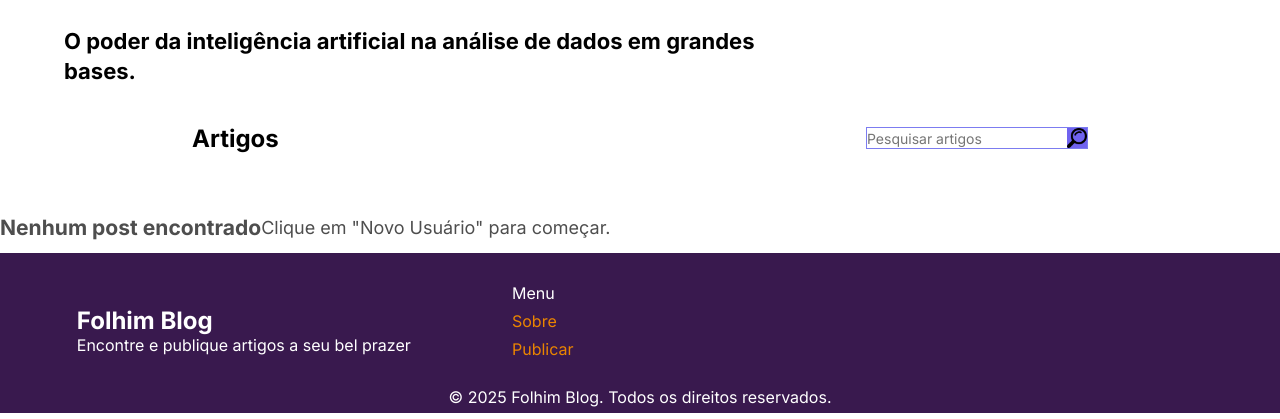
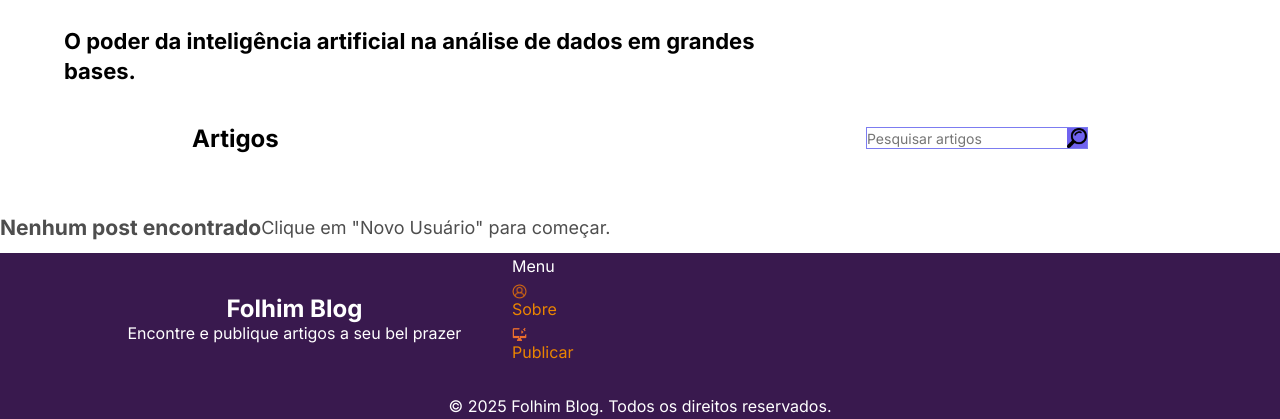
Before and after one commit to Imerso2/PROJETO_BLOG-S4, a plain HTML site: page Folhim/Pages/Home/Home.html in a window 1280 px wide. Shown: the part 1026-1445 px from the top of the page. Drawn offline with Linux system fonts and the light colour scheme; no server answers.

Commit message:
footer na pasta certa

```diff
--- a/Folhim/Pages/Home/Home.html
+++ b/Folhim/Pages/Home/Home.html
@@ -119,8 +119,8 @@
             </div>
             <div class="menu">
                 <p class="DepoisMuda" >Menu</p>
-                <a href="../../Pages/Home/Sobre.html" class="footerLink"> Sobre</a>
-                <a href="../../Pages/Blogs/Blogs.html" class="footerLink"> Publicar</a>
+                <a href="../../Pages/Home/Sobre.html" class="footerLink"> <img class="iconSobre" src="../../assets/headerUser.png" alt=""> Sobre</a>
+                <a href="../../Pages/Blogs/Blogs.html" class="footerLink"> <img class="iconPublicar" src="../../assets/tecnologia.png" alt=""> Publicar</a>
 
             </div>
             <p class="footerCopy">© 2025 Folhim Blog. Todos os direitos reservados.</p>
--- a/Folhim/styles/AllStyle/Home/Home.css
+++ b/Folhim/styles/AllStyle/Home/Home.css
@@ -263,76 +263,4 @@ img {
     display: flex;
 }
 
-/* é pra ser o footer né */
-
-footer{
-    background-color: var(--primary-purple-black);
-    display: flex;
-    flex-wrap: wrap;
-    height: 20vh;
-    justify-content:center;
-    width: 100%;
-    align-items: center
-}
-
-.footerMain{
-
-
-}
-
-.footerText{
-
-}
-
-.footerTitle{
-    display: flex;
-    align-items: center;
-}
-
-.footerDescription{
-    display: flex;
-    align-items: center;
-    font-size: 6px;
-    color: var(--gray);
-
-}
-
-.menu{
-
-
-}
-
-.DepoisMuda{
-    list-style: none;
-    padding: 0;
-    margin: 0;
-    margin-bottom: 8px;
-    display: block;
-    text-decoration: none;
-    color: var(--white);
-
-}
-
-.footerLink, .footerLink {
-    list-style: none;
-    padding: 0;
-    margin: 0;
-    margin-bottom: 8px;
-    display: block;
-    text-decoration: none;
-    color: var(--orange);
-
-}
-
-.iconSobre, .iconPublicar{
-    height: 15px;
-    width: 15px;
-
-}
-
-.footerCopy{
-    text-align: center;
-    margin-top: 20px;
-    width: 100%;
-    color: var(--white);
-}
+/* era pra ser o footer né */
--- a/Folhim/styles/AllStyle/InAll/shoes.css
+++ b/Folhim/styles/AllStyle/InAll/shoes.css
@@ -5,7 +5,7 @@
     display: flex;
     flex-wrap: wrap;
     width: 100%;
-    height: 100px;
+    height: 166px;
     align-items: center;
 
 
@@ -27,3 +27,38 @@
     margin-left: 15%;
     font-size: 16px;
 }
+
+.DepoisMuda{
+    list-style: none;
+    padding: 0;
+    margin: 0;
+    margin-bottom: 8px;
+    display: block;
+    text-decoration: none;
+    color: var(--white);
+
+}
+
+.footerLink, .footerLink {
+    list-style: none;
+    padding: 0;
+    margin: 0;
+    margin-bottom: 8px;
+    display: block;
+    text-decoration: none;
+    color: var(--orange);
+
+}
+
+.iconSobre, .iconPublicar{
+    height: 15px;
+    width: 15px;
+
+}
+
+.footerCopy{
+    text-align: center;
+    margin-top: 20px;
+    width: 100%;
+    color: var(--white);
+}
```
